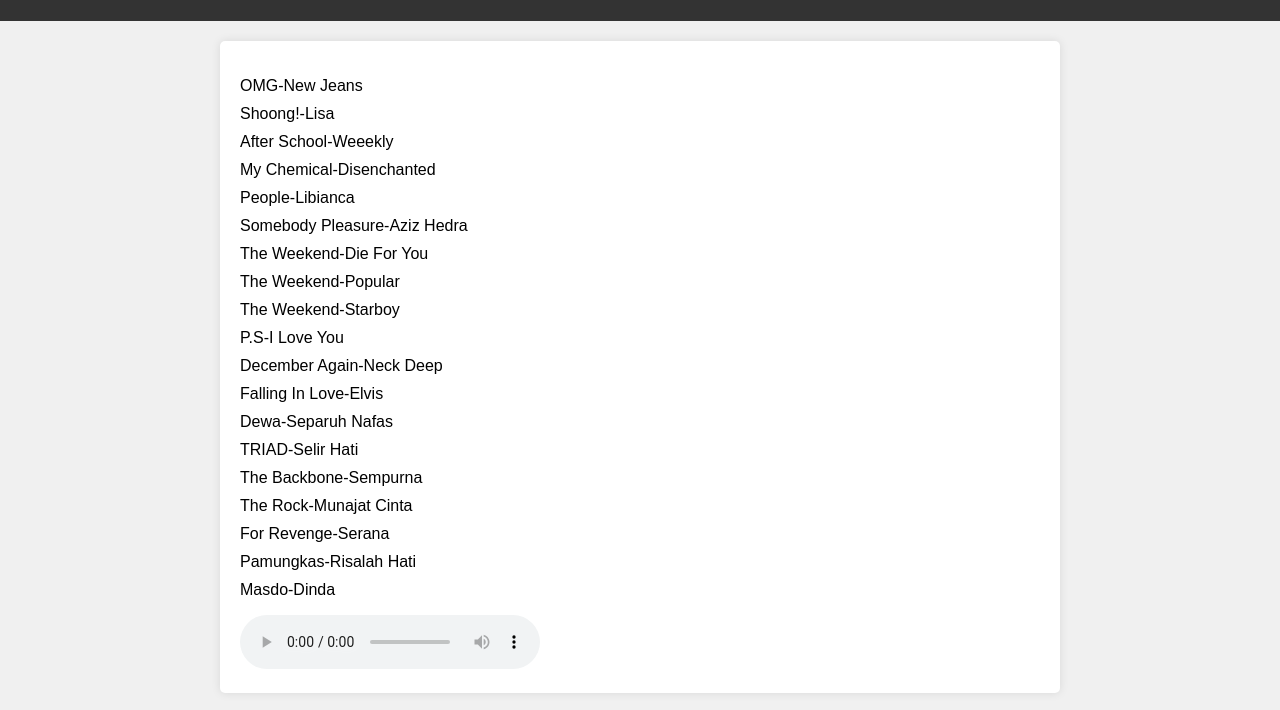
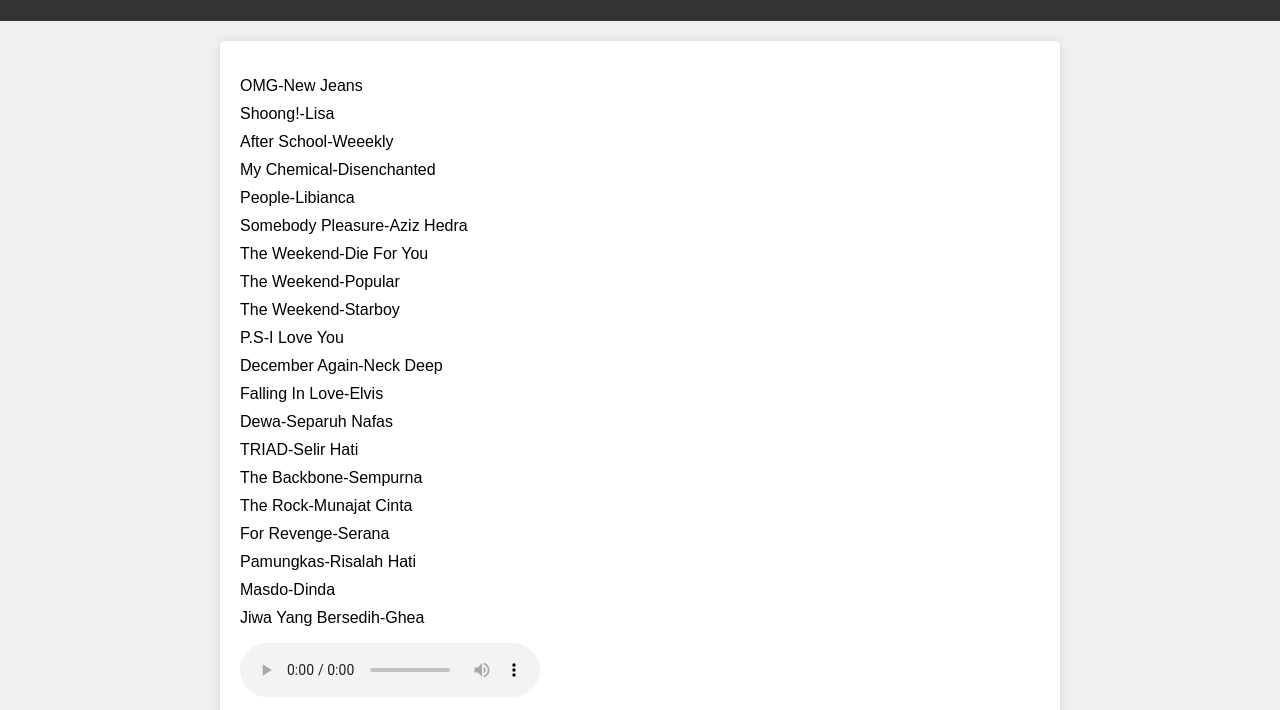
Before and after one commit to BimaARV/playlist-local, a plain HTML site: page index.html in a window 1280 px wide. Shown: the part 99-809 px from the top of the page. Drawn offline with Linux system fonts and the light colour scheme.

Commit message:
menambahkan judul lagu baru

```diff
--- a/index.html
+++ b/index.html
@@ -31,6 +31,7 @@
         <li data-src="./assets/For-Revenge-Serana.mp3">For Revenge-Serana</li>
         <li data-src="./assets/Pamungkas-Risalah-Hati.mp3">Pamungkas-Risalah Hati</li>
         <li data-src="./assets/Masdo-Dinda.mp3">Masdo-Dinda</li>
+        <li data-src="./assets/Jiwa-Yang-Bersedih-Ghea.mp3">Jiwa Yang Bersedih-Ghea</li>
         <!-- Tambahkan daftar lagu sesuai kebutuhan Anda -->
       </ul>
       <audio id="audio-player" controls>
```
Also changed, not shown: 1 other file.
